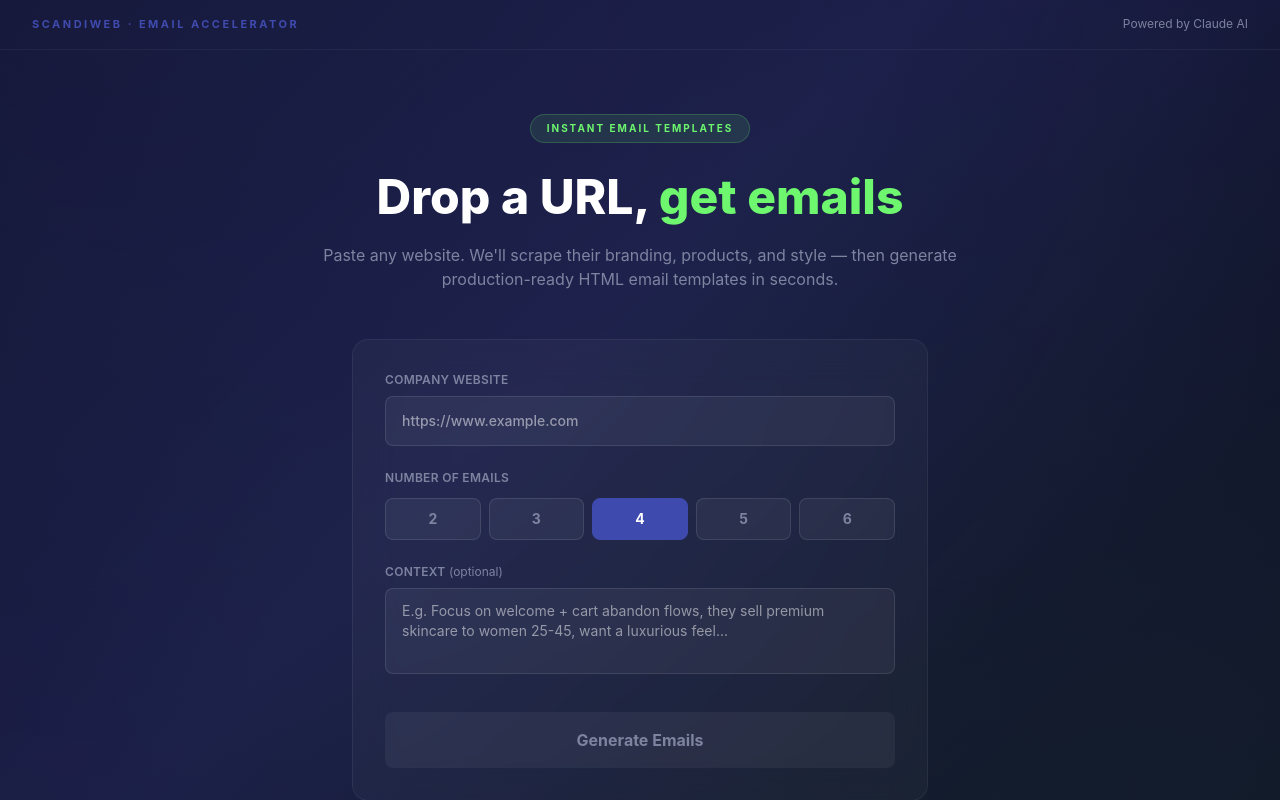
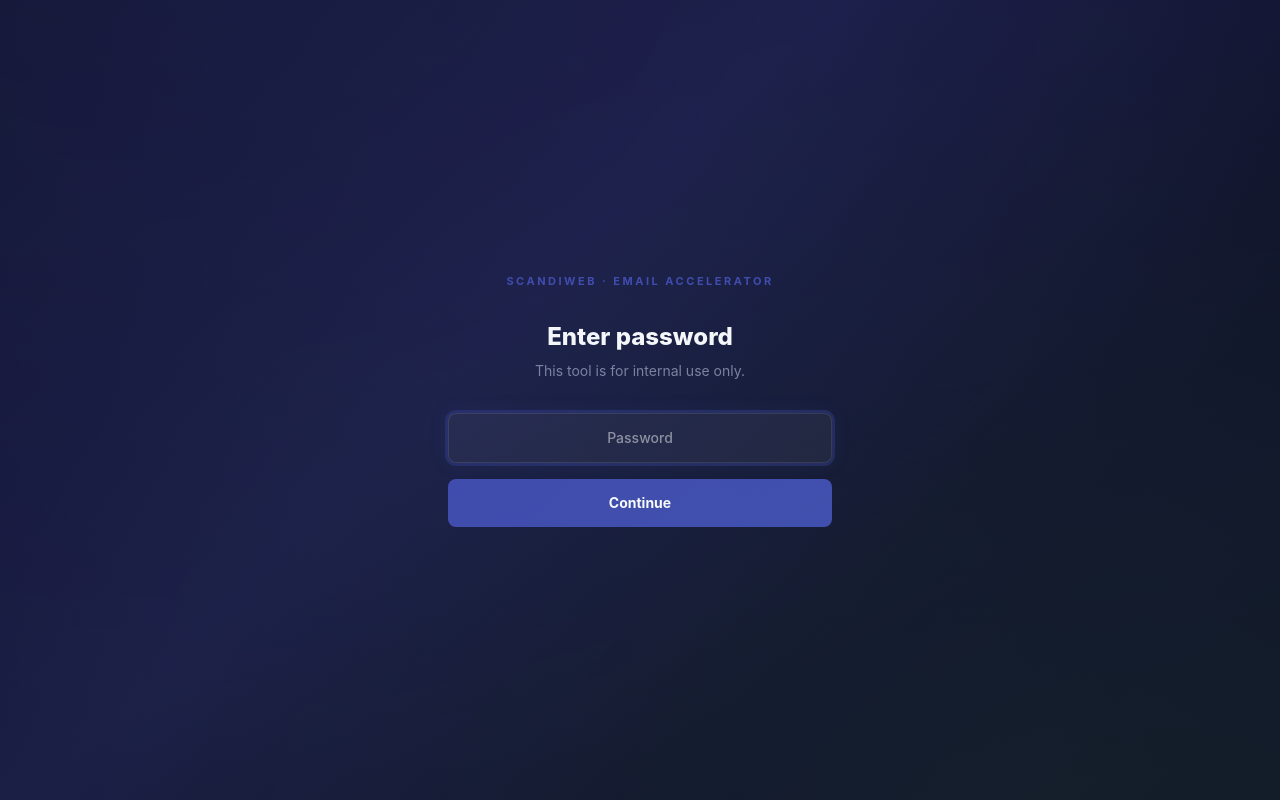
Before and after one commit to Anreit/email-accelerator, a Next.js app: page / in a window 1280 px wide. Shown: the top 800 px of the page. Built offline with nearby package versions, Linux system fonts and the light colour scheme.

Commit message:
Add password protection — login gate + API route validation

```diff
--- /dev/null
+++ b/src/app/api/auth/route.ts
@@ -0,0 +1,16 @@
+import { NextResponse } from "next/server";
+
+export async function POST(request: Request) {
+  const { password } = await request.json();
+  const correct = process.env.APP_PASSWORD || "scandiweb2026";
+
+  if (password === correct) {
+    return NextResponse.json({ ok: true });
+  }
+  return NextResponse.json({ error: "Unauthorized" }, { status: 401 });
+}
+
+export function checkPassword(password: string): boolean {
+  const correct = process.env.APP_PASSWORD || "scandiweb2026";
+  return password === correct;
+}
--- a/src/app/api/generate/route.ts
+++ b/src/app/api/generate/route.ts
@@ -18,11 +18,17 @@
 
 export async function POST(request: Request) {
   try {
-    const { brandData, emailCount, context } = (await request.json()) as {
+    const { brandData, emailCount, context, password } = (await request.json()) as {
       brandData: BrandData;
       emailCount: number;
       context: string;
+      password: string;
     };
+
+    const correctPw = process.env.APP_PASSWORD || "scandiweb2026";
+    if (password !== correctPw) {
+      return NextResponse.json({ error: "Unauthorized" }, { status: 401 });
+    }
 
     if (!brandData?.url) {
       return NextResponse.json(
--- a/src/app/api/scrape/route.ts
+++ b/src/app/api/scrape/route.ts
@@ -3,7 +3,13 @@
 
 export async function POST(request: Request) {
   try {
-    const { url } = await request.json();
+    const { url, password } = await request.json();
+
+    const correctPw = process.env.APP_PASSWORD || "scandiweb2026";
+    if (password !== correctPw) {
+      return NextResponse.json({ error: "Unauthorized" }, { status: 401 });
+    }
+
     if (!url) {
       return NextResponse.json({ error: "URL is required" }, { status: 400 });
     }
--- a/src/app/page.tsx
+++ b/src/app/page.tsx
@@ -9,6 +9,9 @@
 };
 
 export default function Home() {
+  const [authed, setAuthed] = useState(false);
+  const [password, setPassword] = useState("");
+  const [authError, setAuthError] = useState(false);
   const [url, setUrl] = useState("");
   const [emailCount, setEmailCount] = useState(4);
   const [context, setContext] = useState("");
@@ -17,6 +20,20 @@
   const [emails, setEmails] = useState<GeneratedEmail[]>([]);
   const [activeTab, setActiveTab] = useState(0);
   const [error, setError] = useState<string | null>(null);
+
+  const handleLogin = async () => {
+    const res = await fetch("/api/auth", {
+      method: "POST",
+      headers: { "Content-Type": "application/json" },
+      body: JSON.stringify({ password }),
+    });
+    if (res.ok) {
+      setAuthed(true);
+      setAuthError(false);
+    } else {
+      setAuthError(true);
+    }
+  };
 
   const handleGenerate = async () => {
     if (!url.trim()) return;
@@ -30,7 +47,7 @@
       const scrapeRes = await fetch("/api/scrape", {
         method: "POST",
         headers: { "Content-Type": "application/json" },
-        body: JSON.stringify({ url: url.trim() }),
+        body: JSON.stringify({ url: url.trim(), password }),
       });
       if (!scrapeRes.ok) throw new Error("Failed to analyze website");
       const brandData = await scrapeRes.json();
@@ -44,6 +61,7 @@
           brandData,
           emailCount,
           context: context.trim(),
+          password,
         }),
       });
       if (!generateRes.ok) throw new Error("Failed to generate emails");
@@ -75,6 +93,65 @@
     const blobUrl = URL.createObjectURL(blob);
     window.open(blobUrl, "_blank");
   };
+
+  if (!authed) {
+    return (
+      <div className="gradient-bg min-h-screen flex items-center justify-center px-6">
+        <div className="w-full max-w-sm text-center">
+          <div
+            className="text-[11px] font-bold tracking-[2.5px] uppercase mb-8"
+            style={{ fontFamily: "var(--font-heading)", color: "var(--blue)" }}
+          >
+            scandiweb &middot; Email Accelerator
+          </div>
+          <h1
+            className="text-2xl font-extrabold mb-2"
+            style={{ fontFamily: "var(--font-heading)" }}
+          >
+            Enter password
+          </h1>
+          <p className="text-sm mb-8" style={{ color: "var(--dark-gray)" }}>
+            This tool is for internal use only.
+          </p>
+          <form
+            onSubmit={(e) => {
+              e.preventDefault();
+              handleLogin();
+            }}
+          >
+            <input
+              type="password"
+              placeholder="Password"
+              value={password}
+              onChange={(e) => setPassword(e.target.value)}
+              className="glow-input w-full px-4 py-3.5 rounded-lg text-white text-sm font-medium outline-none transition-all mb-4 text-center"
+              style={{
+                background: "rgba(255,255,255,0.05)",
+                border: `1px solid ${authError ? "var(--orange)" : "rgba(255,255,255,0.1)"}`,
+              }}
+              autoFocus
+            />
+            {authError && (
+              <div className="text-xs mb-4" style={{ color: "var(--orange)" }}>
+                Wrong password
+              </div>
+            )}
+            <button
+              type="submit"
+              className="w-full py-3.5 rounded-lg text-sm font-bold cursor-pointer"
+              style={{
+                fontFamily: "var(--font-heading)",
+                background: "var(--blue)",
+                color: "white",
+              }}
+            >
+              Continue
+            </button>
+          </form>
+        </div>
+      </div>
+    );
+  }
 
   return (
     <div className="gradient-bg min-h-screen">
```
